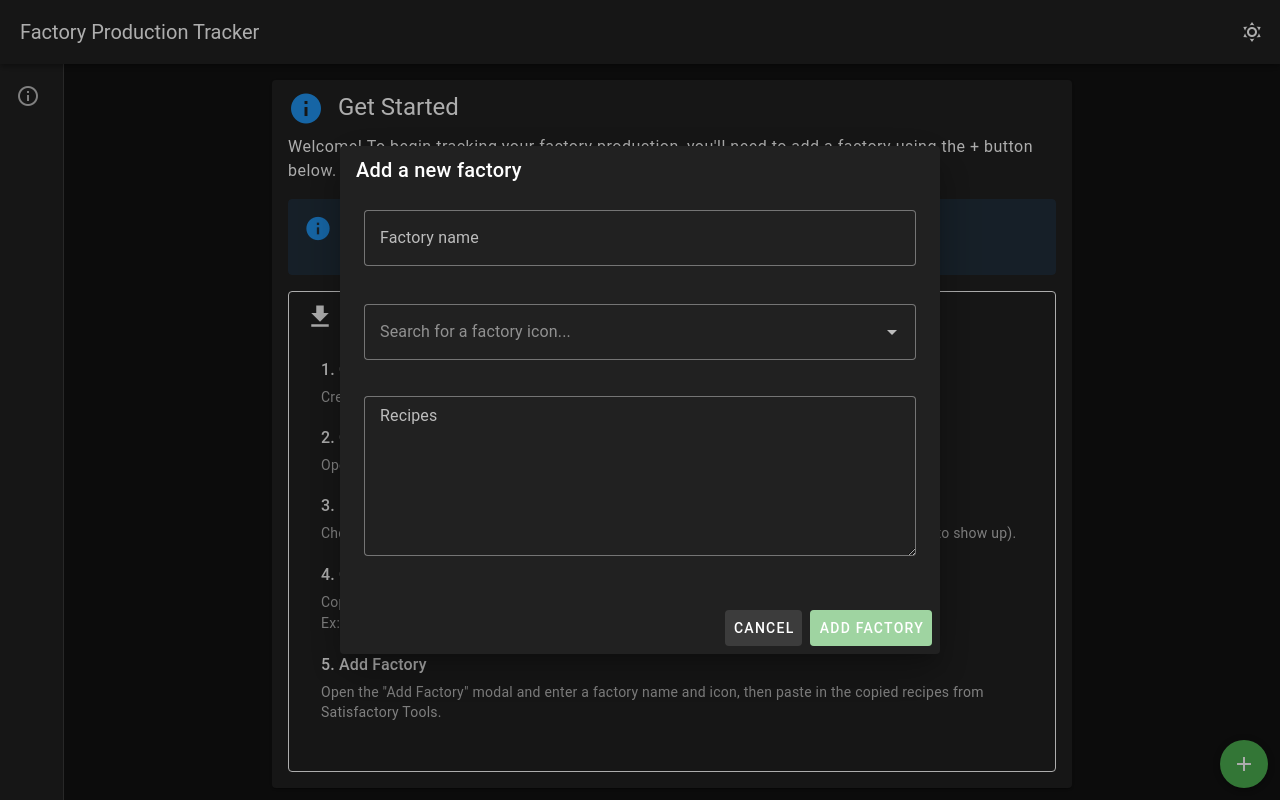
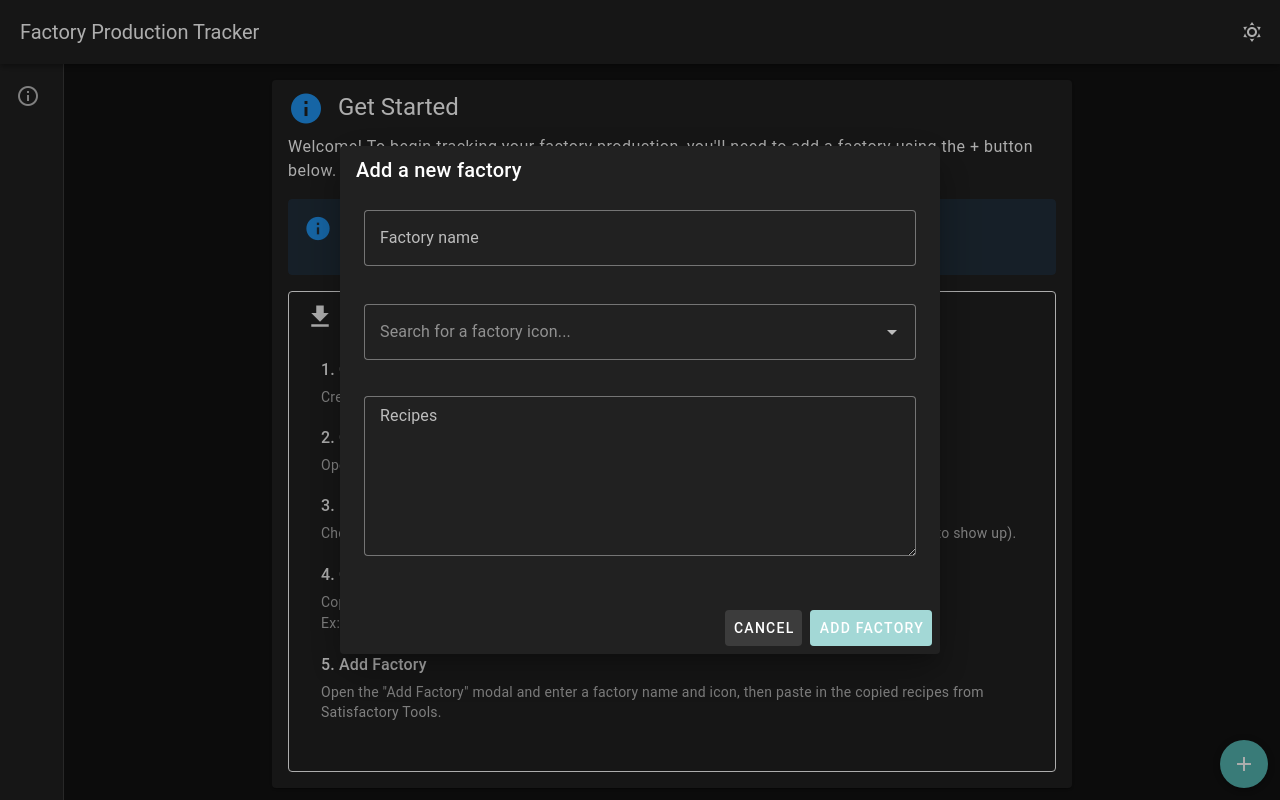
Before and after one commit to ammesonb/satisfactory-prod-tracker, a Vue app: page / in a window 1280 px wide. Both pictures are taken after a click on the button 1244 px from the left and 764 px from the top of the page. Built offline with nearby package versions, Linux system fonts and the light colour scheme.

Commit message:
More consistent styling

```diff
--- a/src/App.vue
+++ b/src/App.vue
@@ -24,7 +24,7 @@ const handleAddFactory = (factoryData: { name: string; icon: string; recipes: st
       </v-container>
       <v-fab
         icon="mdi-plus"
-        color="green"
+        color="secondary"
         location="bottom end"
         app
         @click="showAddFactoryModal = true"
--- a/src/components/AddFactoryModal.vue
+++ b/src/components/AddFactoryModal.vue
@@ -1,6 +1,5 @@
 <script setup lang="ts">
 import { ref, computed } from 'vue'
-import IconSelector from '@/components/IconSelector.vue'
 
 interface Props {
   modelValue: boolean
@@ -67,7 +66,7 @@ const addFactory = () => {
         <v-spacer />
         <v-btn variant="tonal" @click="clear">Cancel</v-btn>
         <v-btn
-          color="green"
+          color="secondary"
           variant="elevated"
           @click="addFactory"
           :disabled="!form.name || !form.recipes || !form.icon"
--- a/src/components/FactoryFloor.vue
+++ b/src/components/FactoryFloor.vue
@@ -37,13 +37,14 @@ const emit = defineEmits<{
         </div>
         <v-spacer />
         <div class="d-flex align-center">
-          <v-chip size="small" color="secondary" variant="outlined" class="me-2">
+          <v-chip size="small" color="info" variant="outlined" class="me-2">
             {{ props.floor.recipes.length }} recipes
           </v-chip>
           <v-btn
             icon="mdi-pencil"
             size="small"
             variant="text"
+            color="secondary"
             @click.stop="emit('edit-floor', props.floorNumber - 1)"
             class="me-1"
           />
--- a/src/components/FactoryFloorsToolbar.vue
+++ b/src/components/FactoryFloorsToolbar.vue
@@ -14,6 +14,7 @@ const factoryStore = useFactoryStore()
       <v-spacer />
       <v-btn
         variant="outlined"
+        color="secondary"
         prepend-icon="mdi-pencil-box-multiple"
         @click="emit('edit-all-floors')"
         :disabled="!factoryStore.currentFactory || factoryStore.currentFactory.floors.length === 0"
--- a/src/components/FloorEditModal.vue
+++ b/src/components/FloorEditModal.vue
@@ -124,7 +124,7 @@ const saveChanges = () => {
       <v-card-actions>
         <v-spacer />
         <v-btn variant="tonal" @click="clear">Cancel</v-btn>
-        <v-btn color="green" variant="elevated" @click="saveChanges" :disabled="!hasChanges">
+        <v-btn color="secondary" variant="elevated" @click="saveChanges" :disabled="!hasChanges">
           Save Changes
         </v-btn>
       </v-card-actions>
```
